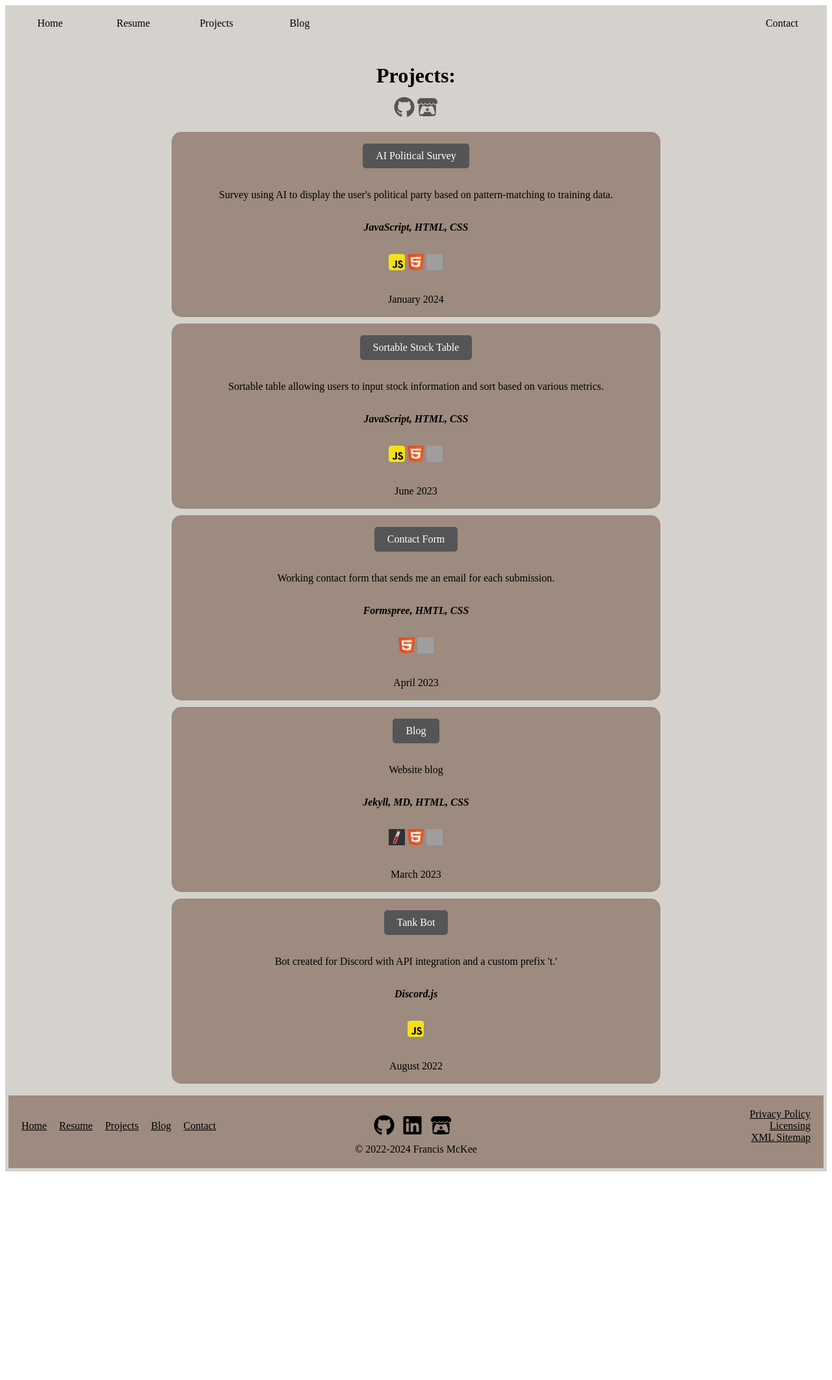
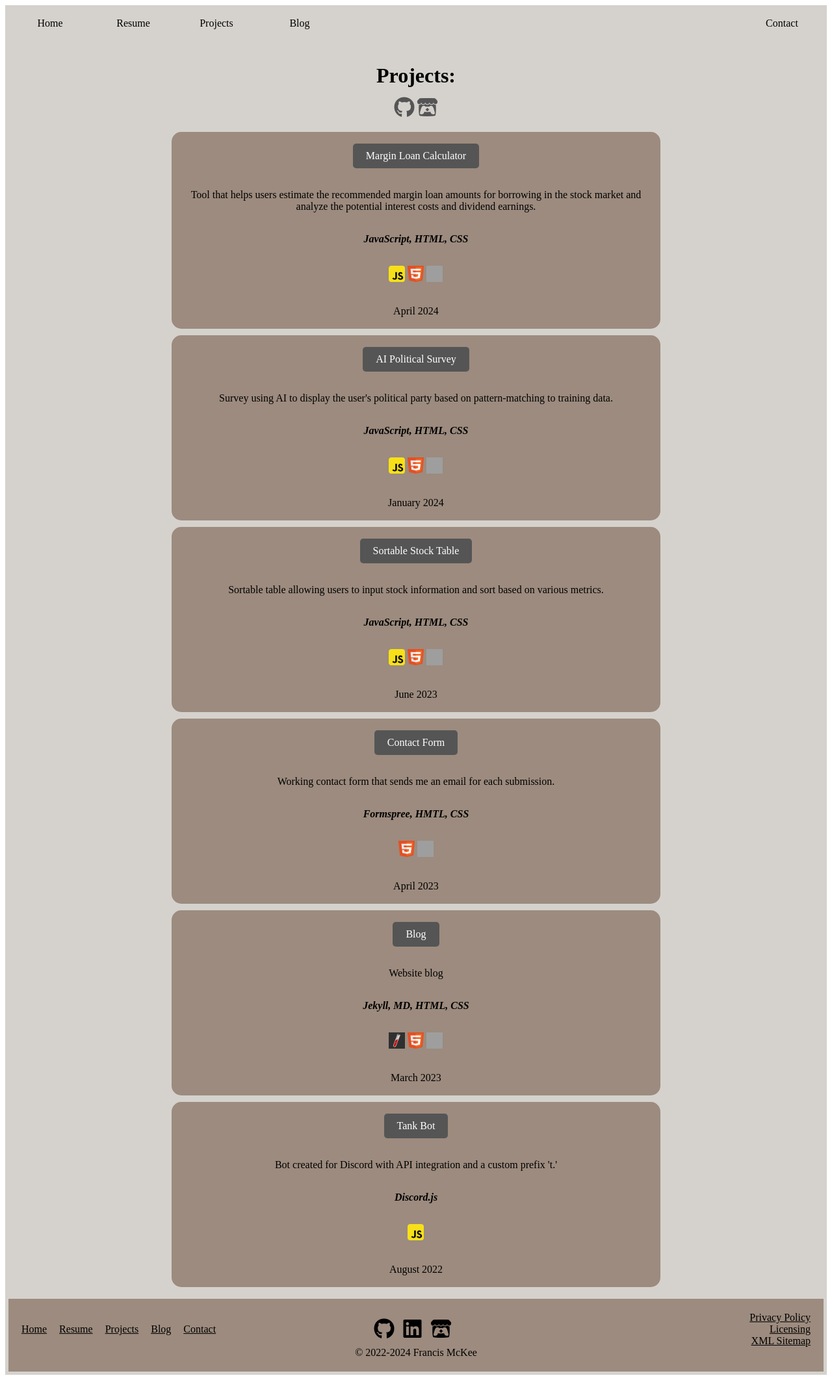
Before and after one commit to Francis-McKee/francis-mckee.github.io, a Jekyll site: the page built from projects.html, in a window 1280 px wide. Shown: the whole page at 65% size. Built offline with Jekyll 4.4.1, drawn with Linux system fonts in a browser that asks for light colours; nearby versions of some CDN libraries; before the commit the page ends 1811 px from its top, so only the background shows below that; grey boxes are pictures that could not be loaded.

Commit message:
added new project, temp fix for footer icons

```diff
--- a/css/style.css
+++ b/css/style.css
@@ -164,7 +164,7 @@ body {
     margin: 10px;
   }
 
-  .footer i {
-    margin-top: 10px;
+  .footer .icons a:last-child { /* hides the last a element on smaller screens to prevent bunching (temp fix) */
+    display: none;
   }
 }
--- a/projects.html
+++ b/projects.html
@@ -17,6 +17,19 @@ title: Projects
   <br>
 </div>
 
+
+<section class="hidden">
+  <p> <a href="https://fnmckee.com/margin-calc/" target="_blank" rel="noopener noreferrer"> Margin Loan Calculator </a> </p>
+  <p> Tool that helps users estimate the recommended margin loan amounts for borrowing in the stock market and analyze the potential interest costs and dividend earnings. </p>
+  <p> <i> <b> JavaScript, HTML, CSS </b> </i> </p>
+  <p>
+    <img src="/images/icons/javascript.png"/>
+    <img src="/images/icons/html.png"/>
+    <img src="/images/icons/css.png"/>
+  </p>
+  <p> <time datetime="2024-04"> April 2024 </time> </p>
+</section>
+
 <section class="hidden">
   <p> <a href="https://fnmckee.com/AI-PoliticalSurvey/" target="_blank" rel="noopener noreferrer"> AI Political Survey </a> </p>
   <p> Survey using AI to display the user's political party based on pattern-matching to training data. </p>
@@ -31,7 +44,7 @@ title: Projects
 
 <section class="hidden">
   <p> <a href="https://fnmckee.com/sortable-stock-table/" target="_blank" rel="noopener noreferrer"> Sortable Stock Table </a> </p>
-  <p> Sortable table allowing users to input stock information and sort based on various metrics.</p>
+  <p> Sortable table allowing users to input stock information and sort based on various metrics. </p>
   <p> <i> <b> JavaScript, HTML, CSS </b> </i> </p>
   <p>
     <img src="/images/icons/javascript.png"/>
```
Also changed, not shown: 3 other files.
